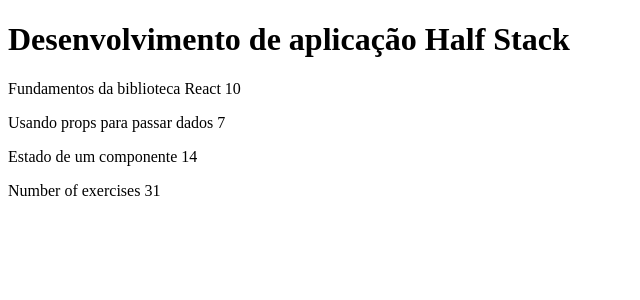
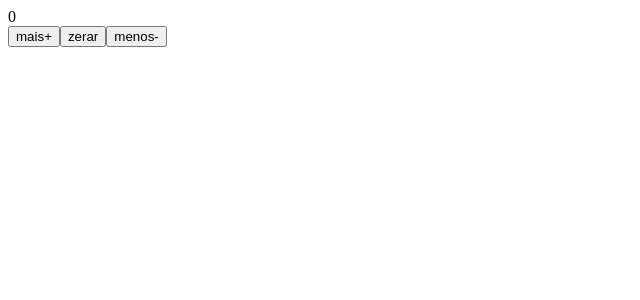
Before and after one commit to nicolas4pitz/fullStack, a React (Vite) app: page / in a window 1280 px wide. Shown: the top 300 px of the page, without its empty margins (0-640 px from the left). Built offline with nearby package versions, Linux system fonts and the light colour scheme.

Commit message:
feat: part 1.C

```diff
--- a/src/App.jsx
+++ b/src/App.jsx
@@ -1,71 +1,44 @@
 import { useState } from "react";
 
-const Header = (props) => {
+const Hello = ({ nome, idade }) => {
+  const anoDeNascimento = () => {
+    const anoDeHoje = new Date().getFullYear();
+    return anoDeHoje - idade;
+  };
+
   return (
-    <>
-      <h1>{props.course}</h1>
-    </>
+    <div>
+      <p>
+        Olá {nome}, você tem {idade} anos
+      </p>
+      <p>Então, você nasceu provavelmente em {anoDeNascimento()}.</p>
+    </div>
   );
 };
 
-const Content = (props) => {
+// props=argumentos, dentro do componenete lidamos com a nomeclatura de cada
+const Exibir = ({ contador }) => {
+  return <div>{contador}</div>;
+};
+
+const Botao = ({ onClick, texto }) => {
+  return <button onClick={onClick}>{texto}</button>;
+};
+
+const App = () => {
+  const [contador, setContador] = useState(0);
+
+  const aumentarEmUm = () => setContador(contador + 1);
+  const diminuirEmUm = () => setContador(contador - 1);
+  const zerarContador = () => setContador(0);
   return (
-    <>
-      <Part part={props.part1} exercises={props.exercises1} />
-      <Part part={props.part2} exercises={props.exercises2} />
-      <Part part={props.part3} exercises={props.exercises3} />
-    </>
+    <div>
+      <Exibir contador={contador} />
+      <Botao onClick={aumentarEmUm} texto="mais+" />
+      <Botao onClick={zerarContador} texto="zerar" />
+      <Botao onClick={diminuirEmUm} texto="menos-" />
+    </div>
   );
 };
 
-const Part = (props) => {
-  return (
-    <>
-      <p>
-        {props.part} {props.exercises}
-      </p>
-    </>
-  );
-};
-
-const Total = (props) => {
-  return (
-    <>
-      <p>
-        Number of exercises{" "}
-        {props.exercises1 + props.exercises2 + props.exercises3}
-      </p>
-    </>
-  );
-};
-
-function App() {
-  const course = "Desenvolvimento de aplicação Half Stack";
-  const part1 = "Fundamentos da biblioteca React";
-  const exercises1 = 10;
-  const part2 = "Usando props para passar dados";
-  const exercises2 = 7;
-  const part3 = "Estado de um componente";
-  const exercises3 = 14;
-
-  return (
-    <div>
-      <Header course={course} />
-      <Content
-        part1={part1}
-        part2={part2}
-        part3={part3}
-        exercises1={exercises1}
-        exercises2={exercises2}
-        exercises3={exercises3}
-      />
-      <Total
-        exercises1={exercises1}
-        exercises2={exercises2}
-        exercises3={exercises3}
-      />
-    </div>
-  );
-}
-
 export default App;
--- a/src/main.jsx
+++ b/src/main.jsx
@@ -1,7 +1,7 @@
 import { StrictMode } from "react";
 import { createRoot } from "react-dom/client";
-//import App from "./App.jsx"; // Para aulas
-import App from "./exercicios/App"; // Para exercicios
+import App from "./App.jsx"; // Para aulas
+//import App from "./exercicios/App"; // Para exercicios
 
 createRoot(document.getElementById("root")).render(
   <StrictMode>
```
